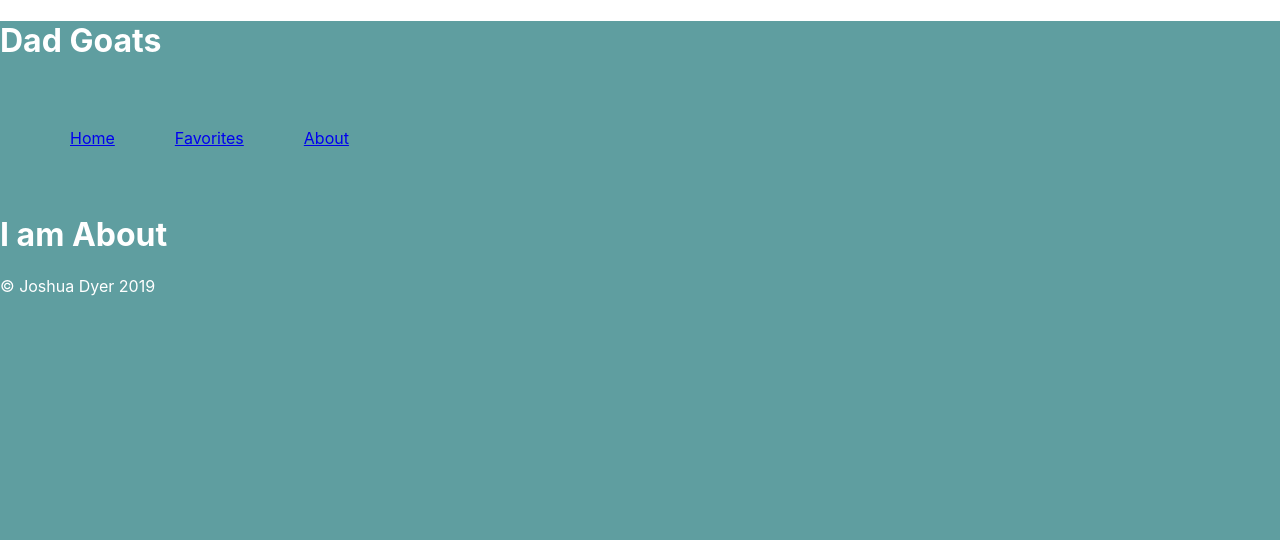
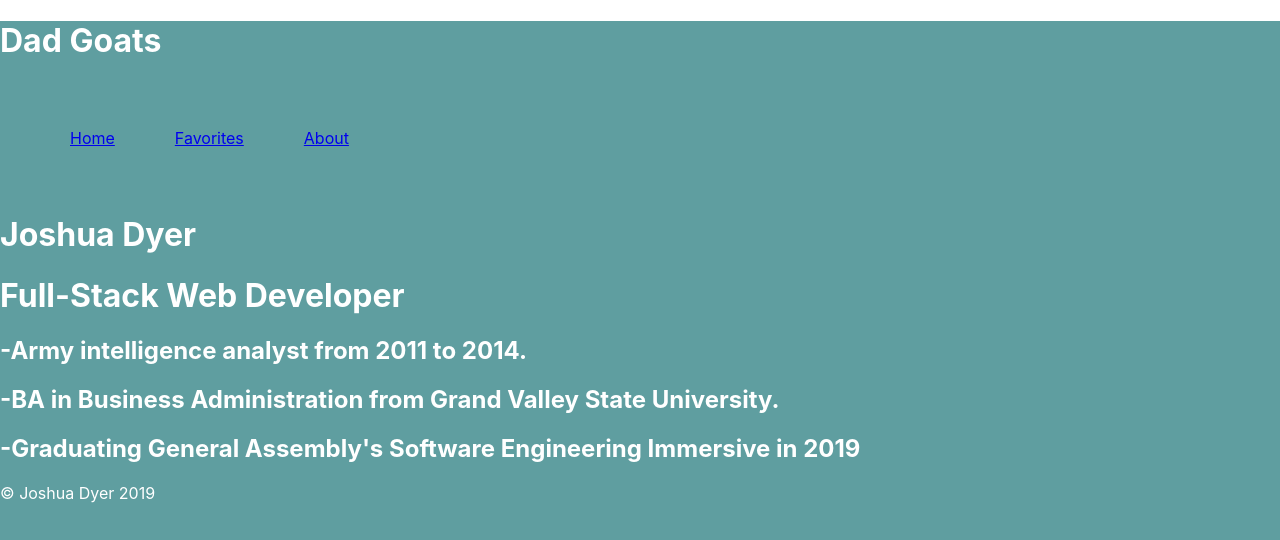
Before and after one commit to dyerjos/GA_Project-2, a React (Create React App) app in the folder dad_goats_app/: page /About in a window 1280 px wide. Shown: the top 540 px of the page. Built offline with nearby package versions, Linux system fonts and the light colour scheme.

Commit message:
fix bugs

```diff
--- a/dad_goats_app/src/App.js
+++ b/dad_goats_app/src/App.js
@@ -5,17 +5,14 @@ import Header from './components/Header'
 import Footer from './components/Footer'
 import Card from './components/Card'
 
-class App extends Component {
+class App extends React.Component {
   constructor(props) {
     super(props);
     this.state = {
-      standardInspiration: {
-        text:'',
-        name:''
-      },
       standardText: {
         text:'',
-        name:''
+        name:'',
+        goatImg: ''
       },
       favoritesObj:{},
       favorites:[],
@@ -26,6 +23,7 @@ class App extends Component {
   let newObj = {}
   newObj.name = this.state.standardText.name
   newObj.text = this.state.standardText.text
+  newObj.goat = this.state.standardText.goat
   let favoritesArr = this.state.favorites.slice()
   favoritesArr.push(newObj)
   this.setState({
@@ -35,12 +33,14 @@ class App extends Component {
 
   makeDadGoat = () => {
     this.getDadJoke1()
-    this.getName1()
+
+    // this.getGoat()
   }
 
   makeEnGoat = () => {
     this.getName1()
     this.getQuote()
+    this.getGoat()
   }
 
   getDadJoke1 = async () => {
@@ -53,12 +53,28 @@ class App extends Component {
       .then(data => this.setState(prevState => ({
       standardText: {
         text: data.joke,
-        name: ''
+        name: '',
+        goatImg: ''
       },
-      joke1: data.joke,
       })
     ))
+    this.getName1()
   }
+
+  getGoat = () => {
+    let goats = this.props.goats
+    let randomNum = Math.floor((Math.random() * goats.length))
+    let goat = goats[randomNum]
+    let standardText = {...this.state.standardText}
+    // standardText.goat = goat
+
+    this.setState(prevState => ({
+      goat:goat,
+      standardText,
+      })
+    )
+  }
+
 
   getName1 = async () => {
     let url = 'https://randomuser.me/api/?gender=male&nat=us'
@@ -66,7 +82,7 @@ class App extends Component {
     let standardText = {...this.state.standardText}
     standardText.name = data.data.results[0].name.first
     this.setState(prevState => ({
-      name1: data.data.results[0].name.first,
+      name: data.data.results[0].name.first,
       standardText,
       })
     )
@@ -79,18 +95,12 @@ class App extends Component {
     this.setState(prevState => ({
       standardText: {
         text: data.data.quoteText,
-        name: ''
+        // name: '',
+        // goat: ''
       },
-      quote: data.data.quoteText
       })
     )
   }
-
-  // componentDidMount() {
-  //   this.getDadJoke1()
-  //   this.getName1()
-  //   this.getQuote()
-  // }
 
   render() {
     let allStyles = {
@@ -100,23 +110,19 @@ class App extends Component {
       height: '100%',
       minHeight: '100vh'
     }
-
+  console.log(this.state)
     return (
       <div
         style={allStyles}
         className="App">
-        <h1 >Dad Goats</h1>
+        <h1>Dad Goats</h1>
         <Header />
         <Main
           standardText={this.state.standardText}
-          joke1= {this.state.joke1}
-          id1= {this.state.id1}
-          name1= {this.state.name1}
           favorites = {this.state.favorites}
-          quote= {this.state.quote}
-          onclick1= {() => this.makeDadGoat()}
-          onclick2= {() => this.makeEnGoat()}
-          onclick3= {() => this.addToFavorites()}
+          onclick1= {this.makeDadGoat}
+          onclick2= {this.makeEnGoat}
+          onclick3= {this.addToFavorites}
         />
         <Footer />
       </div>
--- a/dad_goats_app/src/components/About.js
+++ b/dad_goats_app/src/components/About.js
@@ -5,9 +5,13 @@ function About() {
 
   return (
     <div>
-      <h1>I am About</h1>
+      <h1>Joshua Dyer</h1>
+      <h1>Full-Stack Web Developer</h1>
+    <h2>-Army intelligence analyst from 2011 to 2014.</h2>
+      <h2>-BA in Business Administration from Grand Valley State University.</h2>
+      <h2>-Graduating General Assembly's Software Engineering Immersive in 2019</h2>
     </div>
-  );
+  )
 }
 
 export default About;
--- a/dad_goats_app/src/components/Card.js
+++ b/dad_goats_app/src/components/Card.js
@@ -37,12 +37,14 @@ function Card(props) {
     width: '70%',
     height: 'auto',
   }
+console.log('this is props in card', props)
 
   return (
     <div>
       <div>
       </div>
       <div className="container" style={containerStyles}>
+        {/* <img src="{props.goat}" alt="Goat" style={imageStyles}/> */}
         <img src="https://www.nps.gov/common/uploads/stories/images/nri/20161004/articles/B2091E24-1DD8-B71B-0B39299C92809B35/B2091E24-1DD8-B71B-0B39299C92809B35.jpg" alt="Goat" style={imageStyles}/>
         <div className="top-text" style={textStyles}>
         <h2>{props.text}</h2>
--- a/dad_goats_app/src/components/Header.js
+++ b/dad_goats_app/src/components/Header.js
@@ -2,32 +2,29 @@ import { Route } from 'react-router-dom'
 import React from 'react';
 import { Link } from 'react-router-dom'
 
-
-
 function Header() {
 
   let navStyles = {
-    display: 'flex'
+    display: 'flex',
+    textDecoration: 'none'
   }
 
   let ulStyles = {
     display: 'flex',
     'listStyle': 'none',
-
   }
 
-  let aStyles = {
-    padding: '30px'
+  let liStyles = {
+    padding: '30px',
+
   }
 
   return (
      <nav style={navStyles} >
        <ul style={ulStyles}>
-         <li style={aStyles}><Link to="/">Home</Link></li>
-         {/* <li style={aStyles}><Link to="/Jokes">Jokes</Link></li>
-         <li style={aStyles}><Link to="/Inspiration">Inspiration</Link></li> */}
-         <li style={aStyles}><Link to="/Favorites">Favorites</Link></li>
-         <li style={aStyles}><Link to="/About">About</Link></li>
+         <li style={liStyles}><Link to="/">Home</Link></li>
+       <li style={liStyles}><Link to="/Favorites">Favorites</Link></li>
+       <li style={liStyles}><Link to="/About">About</Link></li>
        </ul>
      </nav>
 
--- a/dad_goats_app/src/components/Home.js
+++ b/dad_goats_app/src/components/Home.js
@@ -17,26 +17,27 @@ function Home(props) {
       <Card
         text= {props.standardText.text}
         name= {props.standardText.name}
+        goat= {props.standardText.goat}
       />
       <button
         type="button"
         style={buttonStyles}
-        onClick={() => props.onclick1()}
-        // onClick={this.makeDadGoat}
+        onClick={props.onclick1}
+
         >Make Dad Goat
       </button>
       <button
       type="button"
       style={buttonStyles}
-      onClick={() => props.onclick3()}
-      // onClick={this.addToFavorites}
+      onClick={props.onclick3}
+
       >Send to Favorites
       </button>
       <button
         type="button"
         style={buttonStyles}
-        onClick={() => props.onclick2()}
-        // onClick={this.makeEnGoat}
+        onClick={props.onclick2}
+
         >Make Enlightened Goat
       </button>
     </div>
--- a/dad_goats_app/src/components/Main.js
+++ b/dad_goats_app/src/components/Main.js
@@ -8,6 +8,8 @@ import Home from './Home'
 
 
 function Main(props) {
+// console.log('this is main props',props)
+console.log({...props})
   return (
 
     <main>
@@ -15,11 +17,9 @@ function Main(props) {
         <Route exact path='/'
         render={() => <
           Home {...props}
-          onclick1={() => props.onclick1()}
-          onclick2={() => props.onclick2()}
-          onclick3={() => props.onclick3()}
-
-
+          onclick1={props.onclick1}
+          onclick2={props.onclick2}
+          onclick3={props.onclick3}
           />}
       />
         <Route path='/Jokes'
--- /dev/null
+++ b/dad_goats_app/src/goats.js
@@ -0,0 +1,3 @@
+const goats = ['https://www.nps.gov/common/uploads/stories/images/nri/20161004/articles/B2091E24-1DD8-B71B-0B39299C92809B35/B2091E24-1DD8-B71B-0B39299C92809B35.jpg', 'https://compote.slate.com/images/25232d77-568d-43cc-8f02-78d55d606956.jpeg?width=780&height=520&rect=4668x3112&offset=0x0', 'https://images2.minutemediacdn.com/image/upload/c_crop,h_843,w_1500,x_0,y_0/f_auto,q_auto,w_1100/v1555172619/shape/mentalfloss/iStock-177369626_0.jpg']
+
+export default goats
--- a/dad_goats_app/src/index.js
+++ b/dad_goats_app/src/index.js
@@ -4,10 +4,13 @@ import './index.css';
 import App from './App';
 import * as serviceWorker from './serviceWorker';
 import { BrowserRouter as Router } from 'react-router-dom'
+import goats from './goats'
 
 ReactDOM.render(
   <Router>
-    <App />
+    <App
+    goats={goats}
+    />
   </Router>
   , document.getElementById('root')
 );
```
